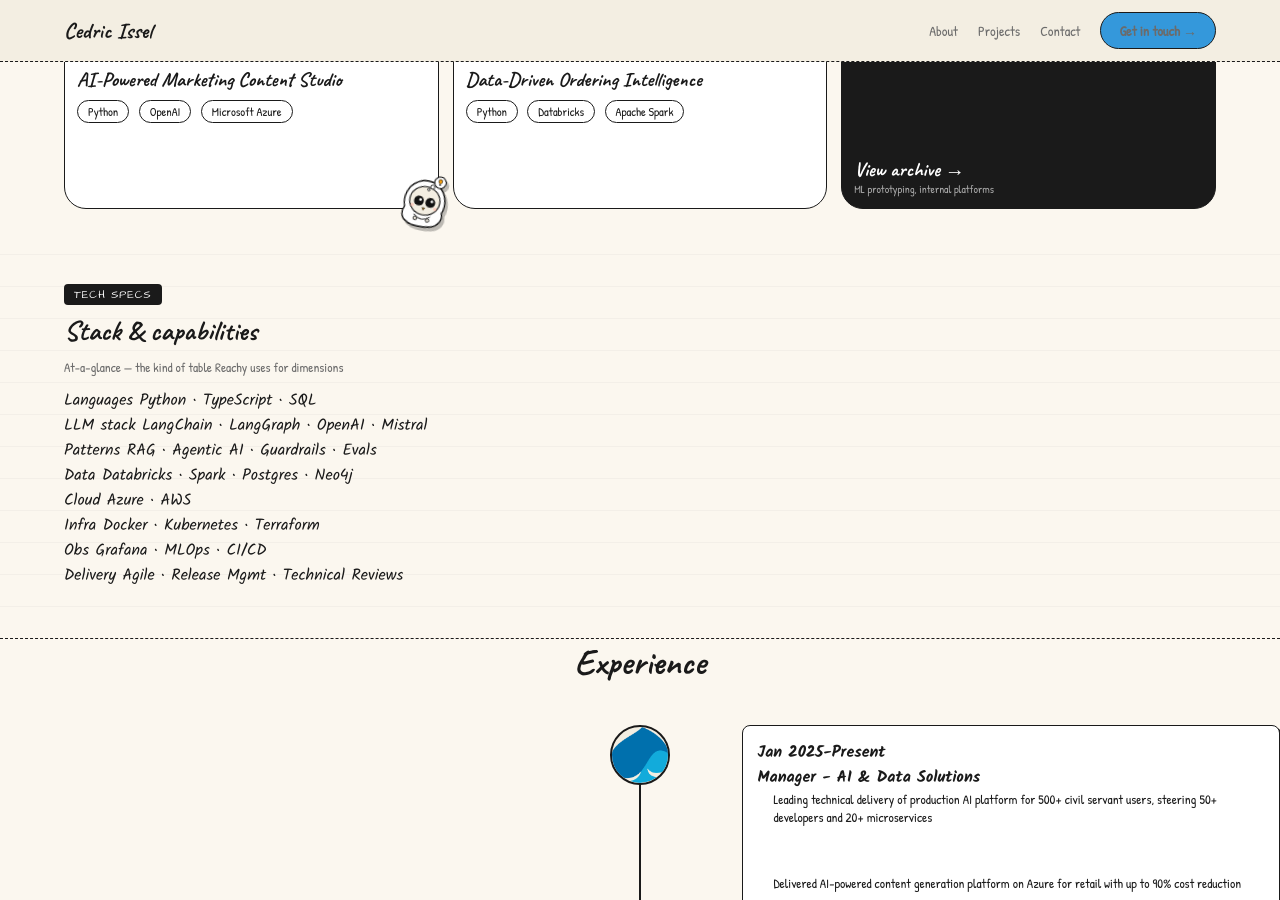
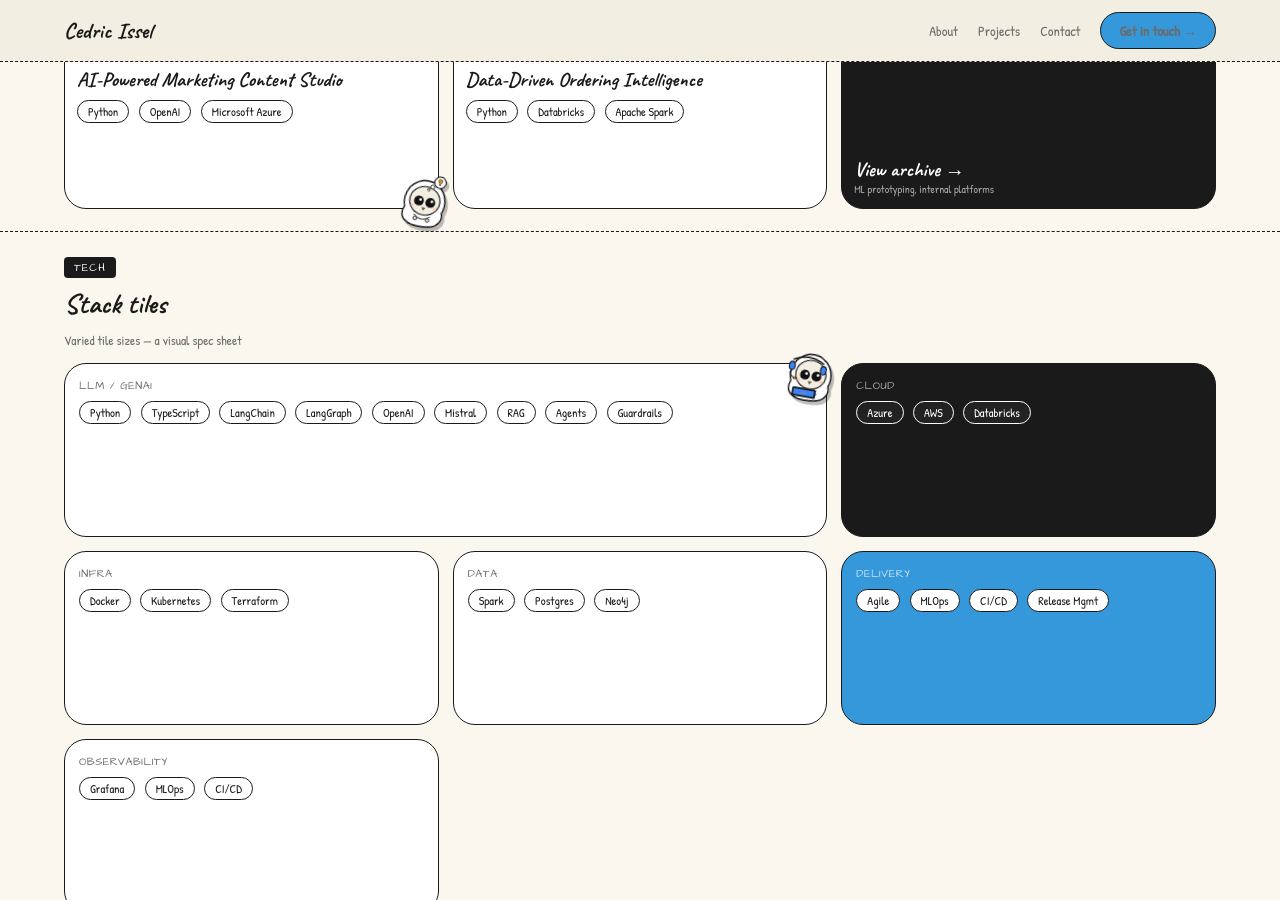
Before and after one commit to cdrc1103/cdrc1103.github.io, a Jekyll site: the page built from index.html, in a window 1280 px wide and 900 px high, scrolled down 1903 px. Built offline with Jekyll 4.4.1, drawn with Linux system fonts in a browser that asks for light colours.

Commit message:
feat: replace spec table with V3 bento tech tiles

```diff
--- a/_includes/specs.html
+++ b/_includes/specs.html
@@ -1,26 +1,83 @@
-<!-- Tech specs section -->
-<section class="specs notebook-bg" id="specs">
-  <div class="container-inner">
-    <span class="section-tag">Tech specs</span>
-    <h2 class="sec">Stack &amp; capabilities</h2>
-    <p class="sec-sub">At-a-glance — the kind of table Reachy uses for dimensions</p>
-    <div class="specs-grid">
-      <div class="specs-col">
-        {% for spec in site.data.specs limit: 4 %}
-        <div class="spec-row">
-          <span class="k">{{ spec.key }}</span>
-          <span>{{ spec.value }}</span>
+<!-- Tech specs — bento tiles -->
+<section class="section-wrap" id="specs">
+  <div style="max-width: 1400px; margin: 0 auto;">
+    <div style="margin-bottom: 14px;">
+      <span class="section-tag">Tech</span>
+      <h2 class="sec">Stack tiles</h2>
+      <p class="sec-sub">Varied tile sizes — a visual spec sheet</p>
+    </div>
+    <div class="bento">
+
+      <!-- LLM / GenAI — wide tile -->
+      <div class="b w4 h2 rounded-xl" style="padding:14px; overflow:visible;">
+        <div class="cap">LLM / GenAI</div>
+        <div class="pills-group" style="margin-top:6px;">
+          <span class="pill">Python</span>
+          <span class="pill">TypeScript</span>
+          <span class="pill">LangChain</span>
+          <span class="pill">LangGraph</span>
+          <span class="pill">OpenAI</span>
+          <span class="pill">Mistral</span>
+          <span class="pill">RAG</span>
+          <span class="pill">Agents</span>
+          <span class="pill">Guardrails</span>
         </div>
-        {% endfor %}
+        <div class="mascot" style="width:58px; height:58px; top:-20px; right:-10px; transform:rotate(10deg);">
+          <svg viewBox="0 0 140 140" aria-hidden="true"><use href="#m-coder"/></svg>
+        </div>
       </div>
-      <div class="specs-col">
-        {% for spec in site.data.specs offset: 4 %}
-        <div class="spec-row">
-          <span class="k">{{ spec.key }}</span>
-          <span>{{ spec.value }}</span>
+
+      <!-- Cloud — dark tile -->
+      <div class="b w2 h2 dark rounded-xl" style="padding:14px;">
+        <div class="cap">Cloud</div>
+        <div class="pills-group" style="margin-top:6px;">
+          <span class="pill">Azure</span>
+          <span class="pill">AWS</span>
+          <span class="pill">Databricks</span>
         </div>
-        {% endfor %}
       </div>
+
+      <!-- Infra -->
+      <div class="b w2 h2 rounded-xl" style="padding:14px;">
+        <div class="cap">Infra</div>
+        <div class="pills-group" style="margin-top:6px;">
+          <span class="pill">Docker</span>
+          <span class="pill">Kubernetes</span>
+          <span class="pill">Terraform</span>
+        </div>
+      </div>
+
+      <!-- Data -->
+      <div class="b w2 h2 rounded-xl" style="padding:14px;">
+        <div class="cap">Data</div>
+        <div class="pills-group" style="margin-top:6px;">
+          <span class="pill">Spark</span>
+          <span class="pill">Postgres</span>
+          <span class="pill">Neo4j</span>
+        </div>
+      </div>
+
+      <!-- Delivery — accent tile -->
+      <div class="b w2 h2 accent rounded-xl" style="padding:14px;">
+        <div class="cap">Delivery</div>
+        <div class="pills-group" style="margin-top:6px;">
+          <span class="pill">Agile</span>
+          <span class="pill">MLOps</span>
+          <span class="pill">CI/CD</span>
+          <span class="pill">Release Mgmt</span>
+        </div>
+      </div>
+
+      <!-- Observability -->
+      <div class="b w2 h2 rounded-xl" style="padding:14px;">
+        <div class="cap">Observability</div>
+        <div class="pills-group" style="margin-top:6px;">
+          <span class="pill">Grafana</span>
+          <span class="pill">MLOps</span>
+          <span class="pill">CI/CD</span>
+        </div>
+      </div>
+
     </div>
   </div>
 </section>
```
